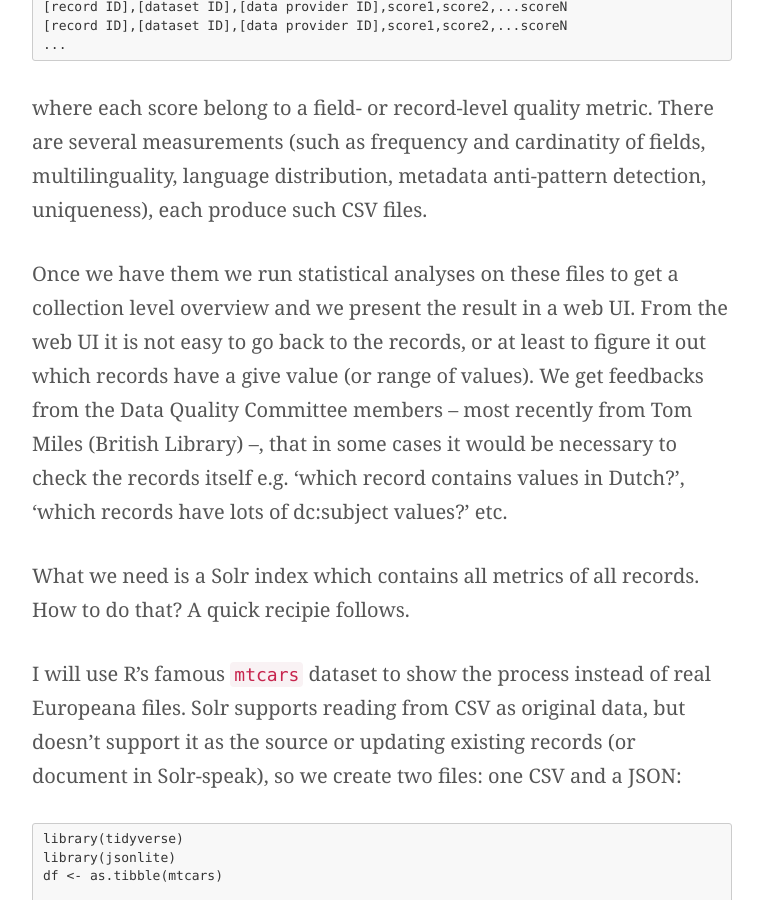
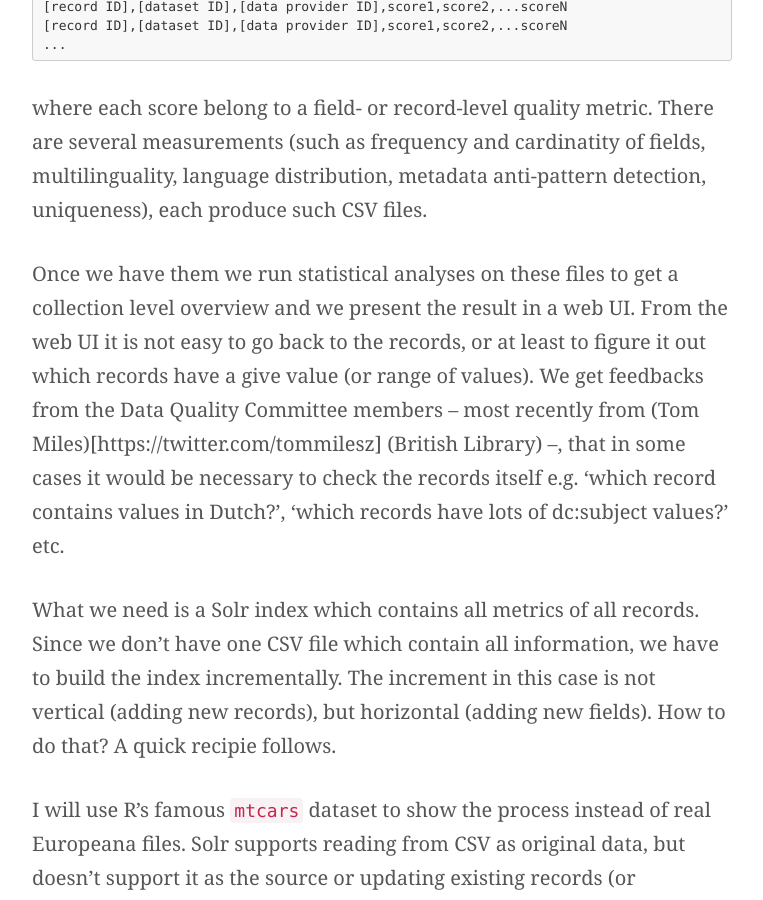
Before and after one commit to pkiraly/pkiraly.github.io, a Jekyll site: the page built from _posts/2018-05-04-incremental-solr-indexing.md, in a window 1280 px wide and 900 px high, scrolled down 640 px. Shown: the whole window, without its empty margins (258-1021 px from the left). Built offline with Jekyll 4.4.1, drawn with Linux system fonts in a browser that asks for light colours; nearby versions of some CDN libraries; some web fonts are replaced; comment, search, counter and statistics services are not loaded; some of the changed text lies outside the part shown.

Commit message:
Update 2018-05-04-incremental-solr-indexing.md

```diff
--- a/_posts/2018-05-04-incremental-solr-indexing.md
+++ b/_posts/2018-05-04-incremental-solr-indexing.md
@@ -23,13 +23,16 @@ each produce such CSV files.
 Once we have them we run statistical analyses on these files to get a collection level overview
 and we present the result in a web UI. From the web UI it is
 not easy to go back to the records, or at least to figure it out which records have a give value (or range of values).
-We get feedbacks from the Data Quality Committee members -- most recently from Tom Miles (British Library) --, that
+We get feedbacks from the Data Quality Committee members -- most recently from
+(Tom Miles)[https://twitter.com/tommilesz] (British Library) --, that
 in some cases it would be necessary to check the records itself e.g. 'which record contains values in Dutch?',
 'which records have lots of dc:subject values?' etc.
 
 <!-- more -->
 
-What we need is a Solr index which contains all metrics of all records. How to do that? A quick recipie follows.
+What we need is a Solr index which contains all metrics of all records. Since we don't have one CSV file
+which contain all information, we have to build the index incrementally. The increment in this case is
+not vertical (adding new records), but horizontal (adding new fields). How to do that? A quick recipie follows.
 
 I will use R's famous `mtcars` dataset to show the process instead of real Europeana files.
 Solr supports reading from CSV as original data, but doesn't support it as the source or updating
```
Also changed, not shown: other parts of _posts/2018-05-04-incremental-solr-indexing.md (+3 -3 lines).
